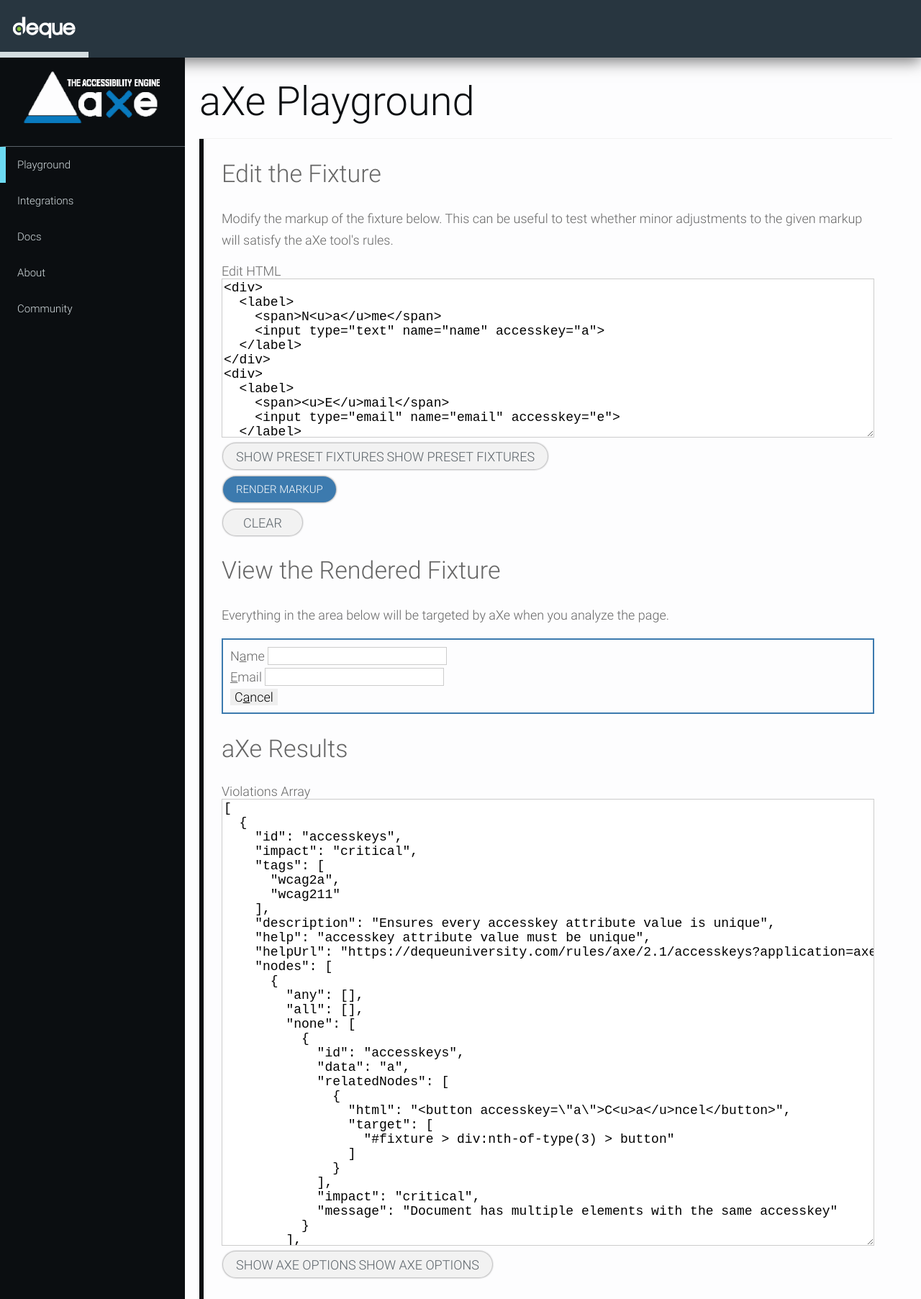
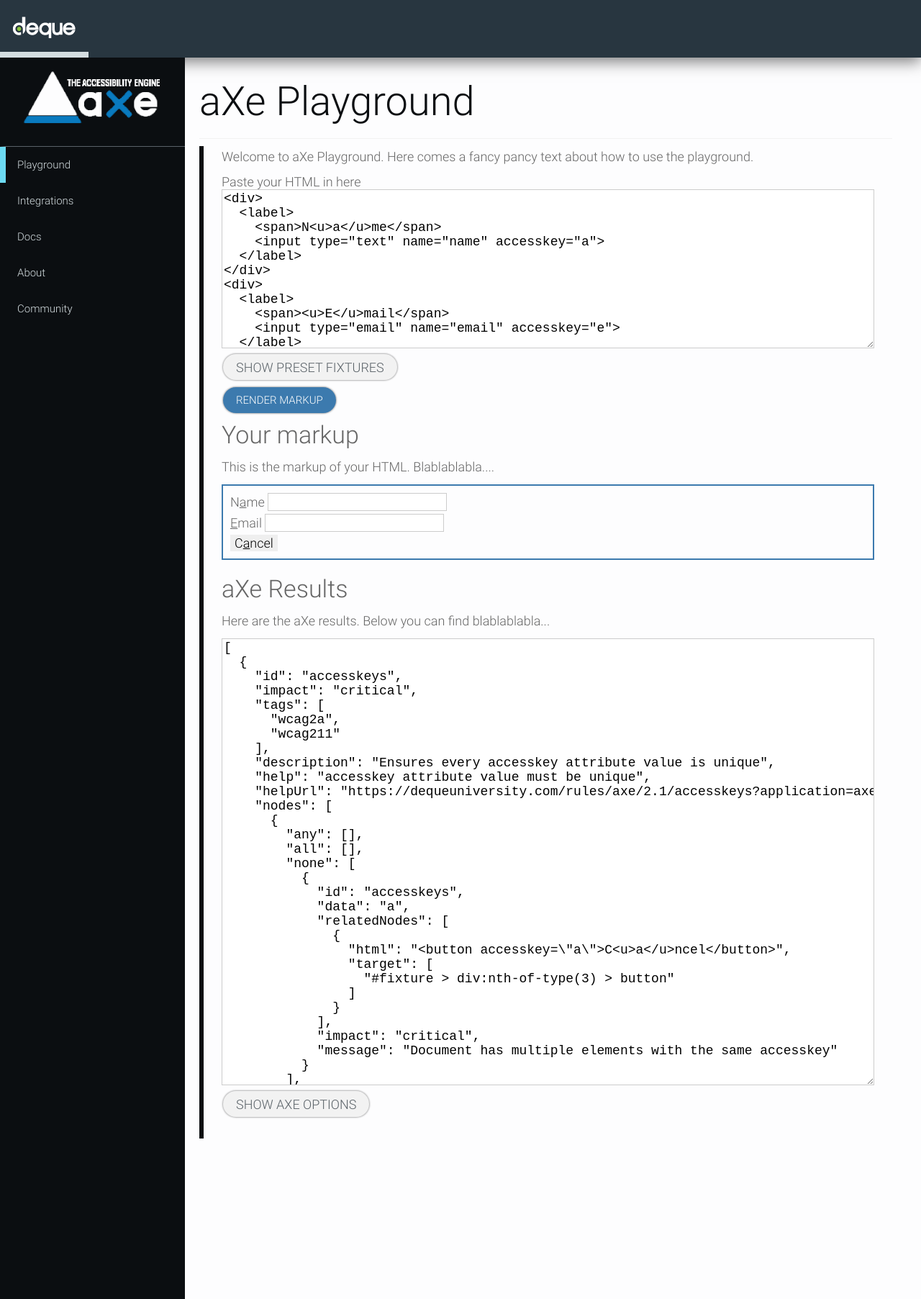
Before and after one commit to dequelabs/axe-website, a Jekyll site: the page built from playground/index.md, in a window 1280 px wide. Shown: the whole page at 72% size. Built offline with Jekyll 4.4.1, drawn with Linux system fonts in a browser that asks for light colours.

Commit message:
Design playground and h2,h3,h4,p margins fixed

```diff
--- a/assets/styles/index.css
+++ b/assets/styles/index.css
@@ -51,6 +51,7 @@
 #fixture {
   border: 2px solid #3C7AAE;
   padding: 10px;
+  margin-bottom: 20px;
 }
 div.radio label {
   margin-left: 0.5em;
--- a/assets/styles/main.css
+++ b/assets/styles/main.css
@@ -5,7 +5,8 @@
 }
 
 body p {
-  line-height: 1.618
+  line-height: 1.618;
+  margin: 10px 0px;
 }
 
 * {
@@ -26,10 +27,16 @@
 
 h2 {
   font-size: 34px;
+  margin: 0px;
 }
 
 h3{
   font-size: 20px;
+  margin: 0px;
+}
+
+h4 {
+  margin: 0px;
 }
 
 table {
--- a/playground/index.md
+++ b/playground/index.md
@@ -2,13 +2,9 @@
 layout: page
 title: aXe Playground
 ---
-<main class="grid">
-	<div class="play">
-		<h2>Edit the Fixture</h2>
-	<p> Modify the markup of the fixture below. This can be useful to test
-whether minor adjustments to the given markup will satisfy the aXe
-tool's rules.</p>
-	<label id="edit-html-legend" for="markup">Edit HTML</label>
+<div>
+	<p> Welcome to aXe Playground. Here comes a fancy pancy text about how to use the playground.</p>
+	<label id="edit-html-legend" for="markup">Paste your HTML in here</label>
 	<textarea class="prettyprint" id="markup" rows="10">&lt;div&gt;
   &lt;label&gt;
     &lt;span&gt;N&lt;u&gt;a&lt;/u&gt;me&lt;/span&gt;
@@ -26,8 +22,6 @@
 &lt;/div&gt;
 	</textarea>
 	<button class="area-trigger dqpl-button-secondary" data-area="preset-area" data-text="Preset Fixtures" aria-expanded="false" aria-controls="preset-area" type="button">
-			<span class="state">Show </span>
-			<span>Preset Fixtures</span>
 		</button>
 		<div class="hidden" id="preset-area">
 		<h2>Choose a Preset Fixture</h2>
@@ -114,9 +108,8 @@
 	<button id="apply-preset" class="dqpl-button-primary" type="button">Apply Selected Preset</button>
 	</div>
 	<button id="render" class="dqpl-button-primary" type="button">Render Markup</button>
-	<button class="dqpl-button-secondary dqpl-button-wrap clear" type="button"><span class="dqpl-inner-button">CLEAR</span></button>
-	<h2>View the Rendered Fixture</h2>
-	<p>Everything in the area below will be targeted by aXe when you analyze the page.</p>
+	<h2>Your markup</h2>
+	<p>This is the markup of your HTML. Blablablabla....</p>
 	<div id="fixture">
 		<div>
   		<label>
@@ -134,10 +127,10 @@
   		<button accesskey="a">C<u>a</u>ncel</button>
 		</div>
 	</div>
-	</div>
+
 	<div>
 		<h2>aXe Results</h2>
-		<label for="axe-results">Violations Array</label>
+		<p>Here are the aXe results. Below you can find blablablabla...</p>
 		<textarea id="axe-results" rows="30" readonly="true">[
   {
     "id": "accesskeys",
@@ -180,8 +173,6 @@
 ]
 		</textarea>
 		<button class="area-trigger dqpl-button-secondary" data-area="options-area" data-text="aXe Options" aria-expanded="false" aria-controls="options-area" type="button">
-			<span class="state">Show</span>
-			<span>aXe Options</span>
 		</button>
 		<div class="hidden" id="options-area">
 			<h2>aXe Options</h2>
@@ -193,4 +184,4 @@
 	</div>
 	<script src="/assets/scripts/index.js"></script>
 	<script>analyze()</script>
-</main>
+	</div>
```
Also changed, not shown: _includes/head.html (line endings or trailing spaces).
